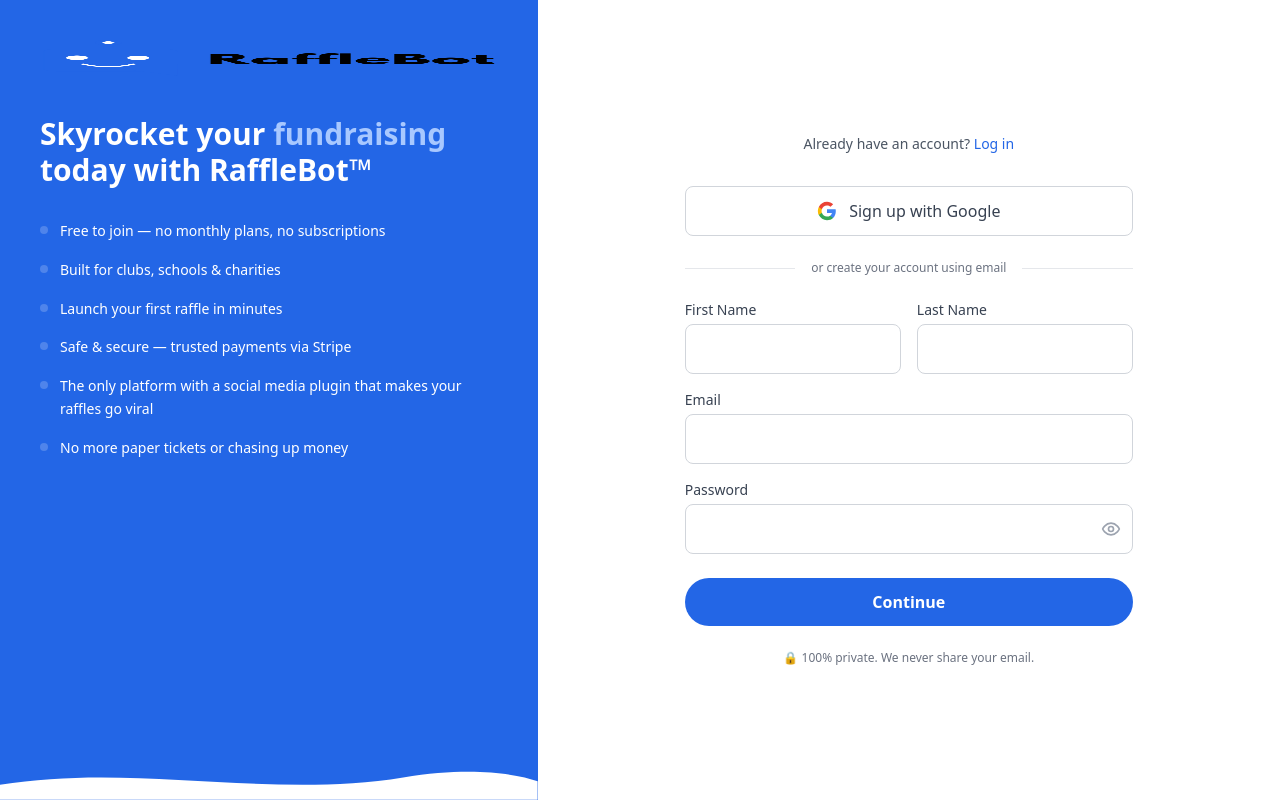
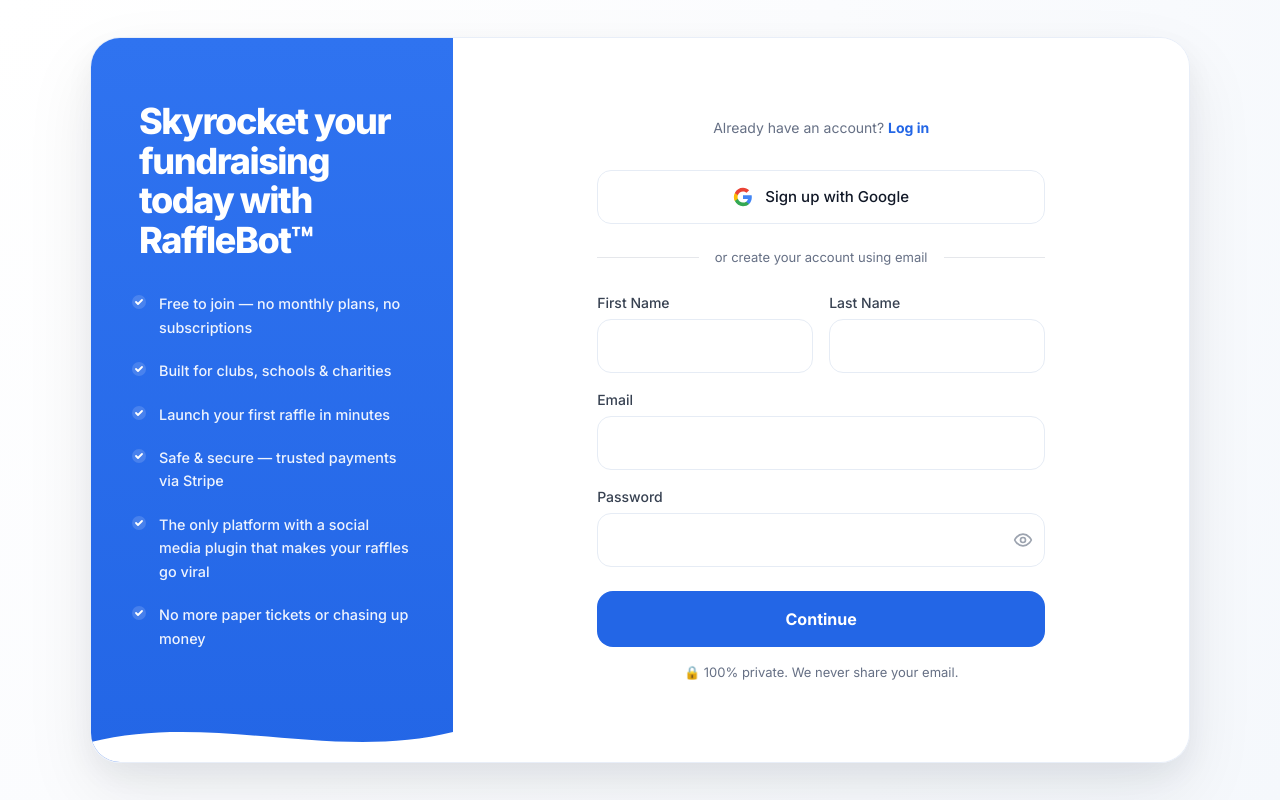
Before and after one commit to brentas309-hub/rafflebot, a React (Vite) app: page /onboarding/create-account in a window 1280 px wide. Built offline with nearby package versions, Linux system fonts and the light colour scheme; no server answers.

Commit message:
Step 1 onboarding: premium redesign, no mascot

```diff
--- a/index.html
+++ b/index.html
@@ -4,6 +4,7 @@
     <meta charset="UTF-8" />
     <link rel="icon" type="image/svg+xml" href="/vite.svg" />
     <meta name="viewport" content="width=device-width, initial-scale=1.0" />
+    <link href="https://fonts.googleapis.com/css2?family=Inter:wght@400;500;700;800&display=swap" rel="stylesheet">
 
     <title>RaffleBot – Run Club & School Raffles in Minutes</title>
     <meta name="description" content="Sell raffle tickets online, draw winners automatically, and raise funds fast for your club or school." />
--- a/src/components/onboarding/CreateAccount.tsx
+++ b/src/components/onboarding/CreateAccount.tsx
@@ -94,57 +94,82 @@ export default function CreateAccount() {
   };
 
   const inputClass = (field: string) =>
-    `w-full border rounded-lg px-4 py-3 focus:ring-2 focus:ring-blue-500 focus:outline-none ${
-      fieldErrors[field] ? 'border-red-400' : 'border-gray-300'
+    `w-full h-[54px] rounded-[14px] border bg-white px-4 text-[0.9375rem] text-[#111827] outline-none transition-colors hover:border-[#C9D8F4] focus:border-[#2366E6] focus:shadow-[0_0_0_4px_rgba(35,102,230,0.14)] ${
+      fieldErrors[field] ? 'border-red-400' : 'border-[#E6ECF5]'
     }`;
 
   return (
-    <div className="min-h-screen flex">
+    <div
+      className="min-h-screen flex items-center justify-center p-4"
+      style={{
+        background: 'radial-gradient(circle at top left, #FFFFFF 0%, #FBFCFE 55%, #F5F8FC 100%)',
+        fontFamily: "'Inter', sans-serif",
+      }}
+    >
+      <div
+        className="flex w-full max-w-[1100px] min-h-[680px] overflow-hidden rounded-[30px] border border-[#E8EEF8]"
+        style={{
+          boxShadow:
+            '0 30px 70px rgba(17,24,39,0.08), 0 12px 28px rgba(17,24,39,0.05)',
+        }}
+      >
       {/* Left panel */}
       <div
-        className="hidden lg:flex lg:w-[42%] flex-col relative overflow-hidden text-white px-10 py-10"
-        style={{ backgroundColor: '#2366e6' }}
+        className="hidden lg:flex lg:w-[33%] flex-col relative overflow-hidden text-white pt-12 px-10 pb-28"
+        style={{ background: 'linear-gradient(180deg, #2F73F0 0%, #2366E6 100%)' }}
       >
-        <img src="/logo.png" className="h-9" alt="RaffleBot" />
-
-        <h1 className="text-2xl xl:text-3xl font-bold mt-10 leading-snug">
-          Skyrocket your{' '}
-          <span style={{ color: '#a8c8ff' }}>fundraising</span>{' '}
-          today with RaffleBot™
+        <h1 className="text-4xl font-extrabold leading-[1.1] tracking-[-0.04em] mt-4 pl-2">
+          <span className="block">Skyrocket your</span>
+          <span className="block">fundraising</span>
+          <span className="block">today with RaffleBot™</span>
         </h1>
 
-        <ul className="mt-8 space-y-4 text-sm leading-relaxed">
+        <ul className="mt-8 space-y-5 text-[0.9rem] font-medium leading-relaxed text-[rgba(255,255,255,0.92)]">
           {BULLETS.map((text) => (
             <li key={text} className="flex items-start gap-3">
-              <span
-                className="mt-1.5 w-2 h-2 rounded-full shrink-0"
-                style={{ backgroundColor: 'rgba(255,255,255,0.2)' }}
-              />
+              <svg
+                width="16"
+                height="16"
+                viewBox="0 0 16 16"
+                fill="none"
+                className="mt-0.5 shrink-0"
+                aria-hidden="true"
+              >
+                <circle cx="8" cy="8" r="7" fill="rgba(255,255,255,0.15)" />
+                <path
+                  d="M5 8l2 2 4-4"
+                  stroke="white"
+                  strokeWidth="1.8"
+                  strokeLinecap="round"
+                  strokeLinejoin="round"
+                />
+              </svg>
               <span>{text}</span>
             </li>
           ))}
         </ul>
 
+        {/* MASCOT GOES HERE — peeking from RIGHT edge */}
+
         <svg
-          className="absolute bottom-0 left-0 w-full"
-          viewBox="0 0 1440 120"
+          className="absolute bottom-0 left-0 w-full h-[50px]"
+          viewBox="0 0 1440 50"
           preserveAspectRatio="none"
           aria-hidden="true"
         >
           <path
             fill="#ffffff"
-            d="M0,80 C360,20 720,120 1080,60 C1260,30 1380,50 1440,70 L1440,120 L0,120 Z"
+            d="M0,30 C480,0 960,50 1440,20 L1440,50 L0,50 Z"
           />
         </svg>
       </div>
 
       {/* Right panel */}
-      <div className="flex-1 lg:w-[58%] bg-white flex flex-col min-h-screen">
-        <div className="flex-1 flex items-center justify-center px-6 py-10">
-          <div className="w-full max-w-md">
-            <p className="text-center text-sm text-gray-600 mb-8">
+      <div className="flex-1 lg:w-[67%] bg-white flex flex-col justify-center px-14 py-12">
+          <div className="w-full max-w-md mx-auto">
+            <p className="text-center text-sm text-[#667085] mb-8">
               Already have an account?{' '}
-              <Link to="/dashboard" className="text-[#2366e6] font-medium hover:underline">
+              <Link to="/dashboard" className="text-[#2366E6] font-semibold hover:underline">
                 Log in
               </Link>
             </p>
@@ -152,7 +177,7 @@ export default function CreateAccount() {
             <button
               type="button"
               onClick={handleGoogleSignUp}
-              className="w-full flex items-center justify-center gap-3 border border-gray-300 rounded-lg px-4 py-3 bg-white text-gray-700 font-medium hover:bg-gray-50 transition"
+              className="w-full h-[54px] flex items-center justify-center gap-3 rounded-[14px] border border-[#E6ECF5] bg-white text-[0.9375rem] font-medium text-[#111827] transition-colors hover:border-[#C9D8F4]"
             >
               <svg className="w-5 h-5" viewBox="0 0 24 24" aria-hidden="true">
                 <path
@@ -177,7 +202,7 @@ export default function CreateAccount() {
 
             <div className="flex items-center gap-4 my-6">
               <div className="flex-1 h-px bg-gray-200" />
-              <span className="text-xs text-gray-500 whitespace-nowrap">
+              <span className="text-[0.8125rem] text-[#667085] whitespace-nowrap">
                 or create your account using email
               </span>
               <div className="flex-1 h-px bg-gray-200" />
@@ -186,7 +211,7 @@ export default function CreateAccount() {
             <div className="space-y-4">
               <div className="grid grid-cols-2 gap-4">
                 <div>
-                  <label className="block text-sm font-medium text-gray-700 mb-1">
+                  <label className="block text-[0.875rem] font-medium text-[#374151] mb-1.5">
                     First Name
                   </label>
                   <input
@@ -200,7 +225,7 @@ export default function CreateAccount() {
                   )}
                 </div>
                 <div>
-                  <label className="block text-sm font-medium text-gray-700 mb-1">
+                  <label className="block text-[0.875rem] font-medium text-[#374151] mb-1.5">
                     Last Name
                   </label>
                   <input
@@ -216,7 +241,7 @@ export default function CreateAccount() {
               </div>
 
               <div>
-                <label className="block text-sm font-medium text-gray-700 mb-1">Email</label>
+                <label className="block text-[0.875rem] font-medium text-[#374151] mb-1.5">Email</label>
                 <input
                   type="email"
                   value={email}
@@ -229,7 +254,7 @@ export default function CreateAccount() {
               </div>
 
               <div>
-                <label className="block text-sm font-medium text-gray-700 mb-1">Password</label>
+                <label className="block text-[0.875rem] font-medium text-[#374151] mb-1.5">Password</label>
                 <div className="relative">
                   <input
                     type={showPassword ? 'text' : 'password'}
@@ -280,8 +305,7 @@ export default function CreateAccount() {
               type="button"
               onClick={handleSubmit}
               disabled={loading}
-              className="w-full mt-6 py-3 rounded-full font-semibold text-white transition disabled:opacity-60 disabled:cursor-not-allowed"
-              style={{ backgroundColor: '#2366e6' }}
+              className="w-full h-14 mt-6 rounded-2xl bg-[#2366E6] text-base font-bold text-white transition-all duration-200 ease-in-out hover:bg-[#1D59CC] hover:-translate-y-px active:bg-[#184AAD] disabled:opacity-60 disabled:cursor-not-allowed"
             >
               {loading ? 'Creating your account...' : 'Continue'}
             </button>
@@ -290,11 +314,11 @@ export default function CreateAccount() {
               <p className="text-red-600 text-sm text-center mt-3">{error}</p>
             )}
 
-            <p className="text-center text-xs text-gray-500 mt-6">
+            <p className="text-center text-[0.8125rem] text-[#667085] mt-4">
               🔒 100% private. We never share your email.
             </p>
           </div>
-        </div>
+      </div>
       </div>
     </div>
   );
```
Also changed, not shown: public/rafflebot_blue.svg (added), public/rafflebot_white.svg (added).
